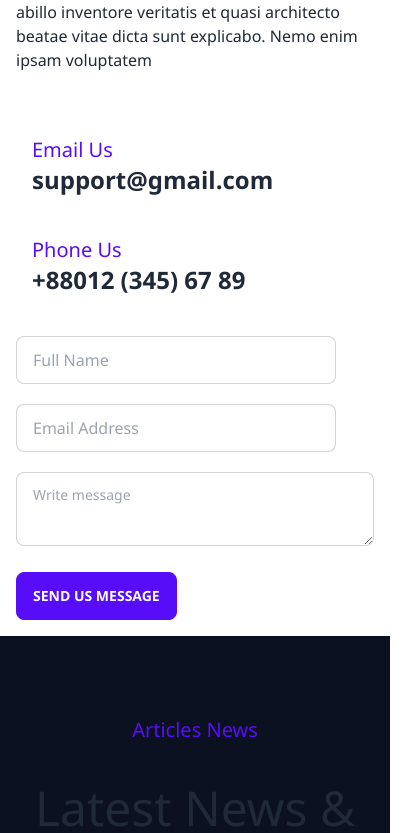
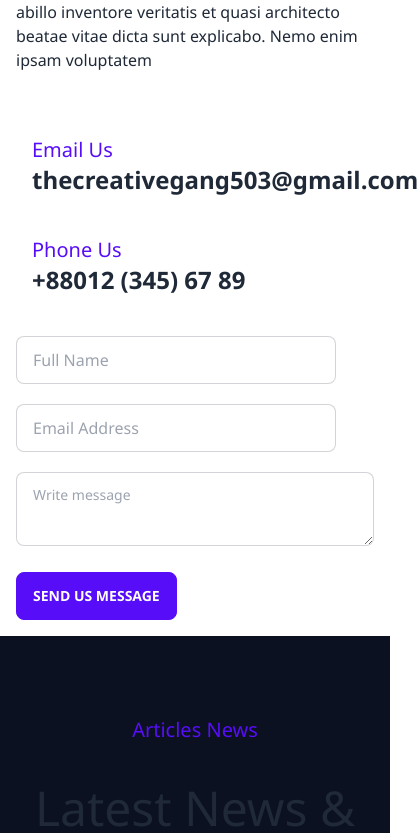
Before and after one commit to thecreativegang/recruit-hub-client-2, a React (Create React App) app: page / in a window 390 px wide. Shown: the part 8354-9187 px from the top of the page, 418 px wide, since content can reach past the window. Built offline with nearby package versions, Linux system fonts and the light colour scheme; no server answers.

Commit message:
implement with emailjs

```diff
--- a/package.json
+++ b/package.json
@@ -3,6 +3,7 @@
   "version": "0.1.0",
   "private": true,
   "dependencies": {
+    "@emailjs/browser": "^3.6.2",
     "@fortawesome/fontawesome-svg-core": "^6.1.2",
     "@fortawesome/free-brands-svg-icons": "^6.1.2",
     "@fortawesome/free-regular-svg-icons": "^6.1.2",
@@ -35,6 +36,7 @@
     "react-toastify": "^9.0.2",
     "react-tooltip": "^4.2.21",
     "recharts": "^2.1.13",
+    "socket.io-client": "^4.5.1",
     "styled-components": "^5.3.5",
     "uuid": "^8.3.2",
     "web-vitals": "^2.1.4"
--- /dev/null
+++ b/src/components/Pages/Home/Contact/Contact.js
@@ -0,0 +1,62 @@
+import React, { useRef } from 'react';
+import emailjs from '@emailjs/browser';
+
+const Contact = () => {
+
+    const form = useRef();
+
+    const handelSubmitFrom = (e) => {
+        e.preventDefault();
+
+        emailjs.sendForm('service_zfas5t4', 'template_avdzucg', form.current, '-GadOP902CSrhXbuy')
+            .then((result) => {
+                console.log(result.text);
+                console.log('successfull');
+                e.target.reset();
+            }, (error) => {
+                console.log(error.text);
+            });
+    }
+    return (
+
+
+        <div className="hero min-h-screen bg-base-100 my-20">
+            <div className="hero-content w-full flex-col lg:flex-row-reverse">
+                <img src="https://i.ibb.co/17y5Fxd/contact-1.jpg" className="max-w-sm w-full rounded-full shadow-2xl" alt='' />
+                <div>
+                    <h1 className="md:text-7xl text-3xl font-bold">Have Any on <span className='text-slate-400'>Project</span>  Mind! <span className='text-slate-400'>Contact</span>  Us</h1>
+                    <p className="py-6">Sed ut perspiciatis unde omnis iste natus error voluptatem accusantium doloremque laudan tium, totam rem aperiam, eaque ipsa quae abillo inventore veritatis et quasi architecto beatae vitae dicta sunt explicabo. Nemo enim ipsam voluptatem</p>
+
+                    {/* email and phone for contact */}
+                    <div className='grid grid-cols-1 gap-y-10 md:grid-cols-2 mx-4 my-10'>
+                        <div>
+                            <h3 className='text-primary text-xl'>Email Us</h3>
+                            <p className='text-2xl font-bold'>thecreativegang503@gmail.com</p>
+                        </div>
+
+                        <div>
+                            <h3 className='text-primary text-xl'>Phone Us</h3>
+                            <p className='text-2xl font-bold'>+88012 (345) 67 89</p>
+                        </div>
+
+                    </div>
+                    {/* input fields */}
+                    <form ref={form} onSubmit={handelSubmitFrom}>
+                        <input type="text" name="user_name" placeholder="Full Name" className="input input-bordered w-full max-w-xs mb-5 md:mx-2  " />
+                        <input type="text" name='user_email' placeholder="Email Address" className="input input-bordered w-full max-w-xs  " />
+                        <br />
+                        <textarea name='message' className="textarea textarea-bordered w-full max-w-2xl   my-5" placeholder="Write message"></textarea>
+                        <br />
+                        <button type="submit" className="  btn btn-primary text-white  ">Send Us Message</button>
+
+                    </form>
+                </div>
+            </div>
+        </div>
+
+
+
+    )
+};
+
+export default Contact;
--- a/src/components/Pages/Home/Home/Home.js
+++ b/src/components/Pages/Home/Home/Home.js
@@ -8,6 +8,7 @@ import Service from '../Service/Service';
 import Banner from './../Banner/Banner';
 
 import Agency from '../Agency/Agency';
+import Contact from '../Contact/Contact';
 
 
 const Home = () => {
@@ -20,6 +21,7 @@ const Home = () => {
             <Agency />
 
             <OurTeam />
+            <Contact></Contact>
             <Articles />
             <RhubDesign />
             <Footer />
--- a/src/components/Pages/Home/OurTeam/OurTeam.js
+++ b/src/components/Pages/Home/OurTeam/OurTeam.js
@@ -57,39 +57,7 @@ const OurTeam = () => {
         </div>
       </div>
 
-      {/* Contact us section */}
-      <div>
-        <div className="hero min-h-screen bg-base-100 my-20">
-          <div className="hero-content w-full flex-col lg:flex-row-reverse">
-            <img src="https://i.ibb.co/17y5Fxd/contact-1.jpg" className="max-w-sm w-full rounded-full shadow-2xl" alt='' />
-            <div>
-              <h1 className="md:text-7xl text-3xl font-bold">Have Any on <span className='text-slate-400'>Project</span>  Mind! <span className='text-slate-400'>Contact</span>  Us</h1>
-              <p className="py-6">Sed ut perspiciatis unde omnis iste natus error voluptatem accusantium doloremque laudan tium, totam rem aperiam, eaque ipsa quae abillo inventore veritatis et quasi architecto beatae vitae dicta sunt explicabo. Nemo enim ipsam voluptatem</p>
 
-              {/* email and phone for contact */}
-              <div className='grid grid-cols-1 gap-y-10 md:grid-cols-2 mx-4 my-10'>
-                <div>
-                  <h3 className='text-primary text-xl'>Email Us</h3>
-                  <p className='text-2xl font-bold'>support@gmail.com</p>
-                </div>
-
-                <div>
-                  <h3 className='text-primary text-xl'>Phone Us</h3>
-                  <p className='text-2xl font-bold'>+88012 (345) 67 89</p>
-                </div>
-
-              </div>
-              {/* input fields */}
-              <input type="text" placeholder="Full Name" className="input input-bordered w-full max-w-xs mb-5 md:mx-2  " />
-              <input type="text" placeholder="Email Address" className="input input-bordered w-full max-w-xs  " />
-              <br />
-              <textarea className="textarea textarea-bordered w-full max-w-2xl   my-5" placeholder="Write message"></textarea>
-              <br />
-              <button className="  btn btn-primary text-white  ">Send Us Message</button>
-            </div>
-          </div>
-        </div>
-      </div>
     </div>
   );
 };
```
Also changed, not shown: 1 other file (tests, documents, lock files or other folders).
